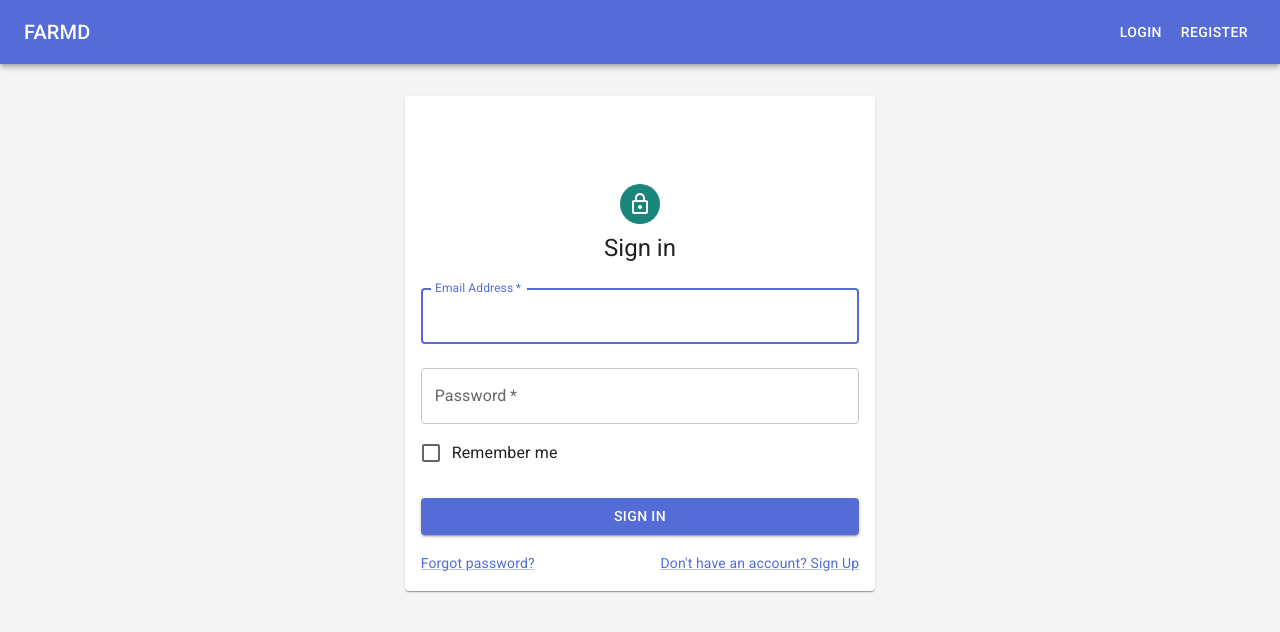
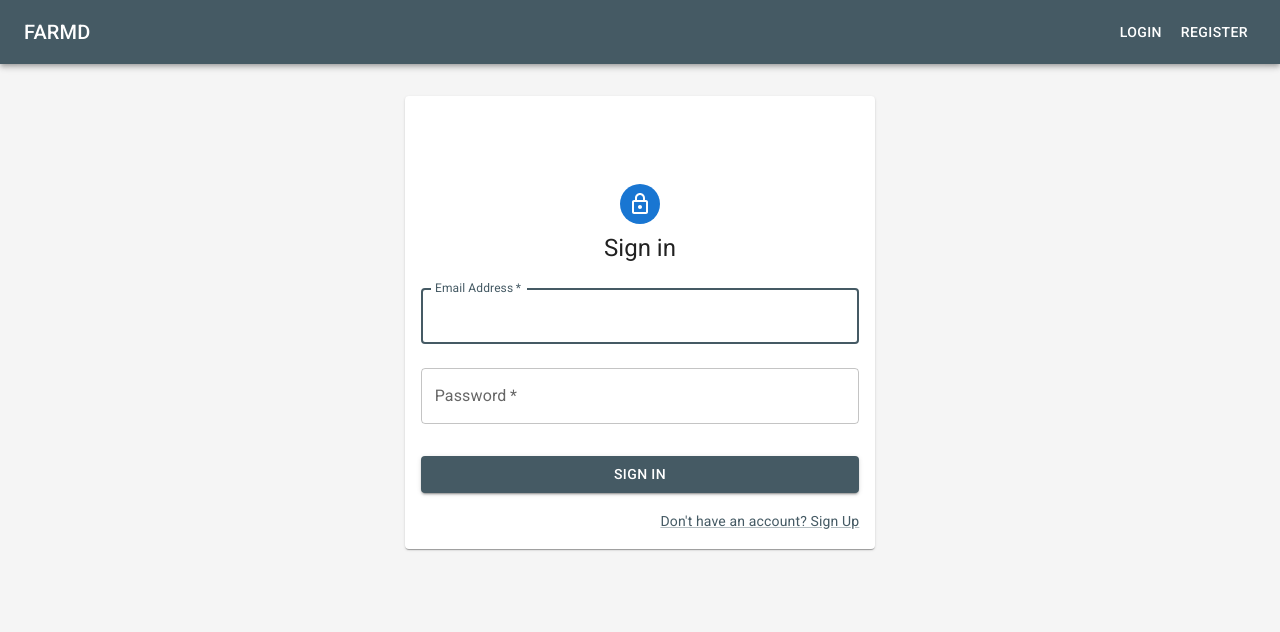
Before and after one commit to HiWebDev0026/React-MongoDB-Docker-FastAPI, a React (Vite) app in the folder frontend/: page /login in a window 1280 px wide. Shown: the top 632 px of the page. Built offline with nearby package versions, Linux system fonts and the light colour scheme; no server answers.

Commit message:
Update theme

```diff
--- a/frontend/src/components/LoginForm.tsx
+++ b/frontend/src/components/LoginForm.tsx
@@ -1,14 +1,4 @@
-import {
-  Box,
-  Avatar,
-  Typography,
-  Button,
-  TextField,
-  FormControlLabel,
-  Checkbox,
-  Link,
-  Grid,
-} from '@mui/material';
+import { Box, Avatar, Typography, Button, TextField, Link, Grid } from '@mui/material';
 import LockOutlinedIcon from '@mui/icons-material/LockOutlined';
 import { Link as RouterLink, useNavigate } from 'react-router-dom';
 import { useSnackBar } from '../contexts/snackbar';
@@ -69,19 +59,10 @@ export default function LoginForm() {
           id='password'
           autoComplete='current-password'
         />
-        <FormControlLabel
-          control={<Checkbox value='remember' color='primary' />}
-          label='Remember me'
-        />
         <Button type='submit' fullWidth variant='contained' sx={{ mt: 3, mb: 2 }}>
           Sign In
         </Button>
-        <Grid container>
-          <Grid item xs>
-            <Link href='#' variant='body2'>
-              Forgot password?
-            </Link>
-          </Grid>
+        <Grid container justifyContent='flex-end'>
           <Grid item>
             <Link component={RouterLink} to='/register' variant='body2'>
               {"Don't have an account? Sign Up"}
--- a/frontend/src/theme.tsx
+++ b/frontend/src/theme.tsx
@@ -5,13 +5,16 @@ import { red } from '@mui/material/colors';
 const theme = createTheme({
   palette: {
     primary: {
-      main: '#556cd6',
+      light: '#718792',
+      main: '#455a64',
+      dark: '#1c313a',
+      contrastText: '#ffffff',
     },
     secondary: {
-      main: '#19857b',
-    },
-    error: {
-      main: red.A400,
+      light: '#63a4ff',
+      main: '#1976d2',
+      dark: '#004ba0',
+      contrastText: '#ffffff',
     },
   },
 });
```
